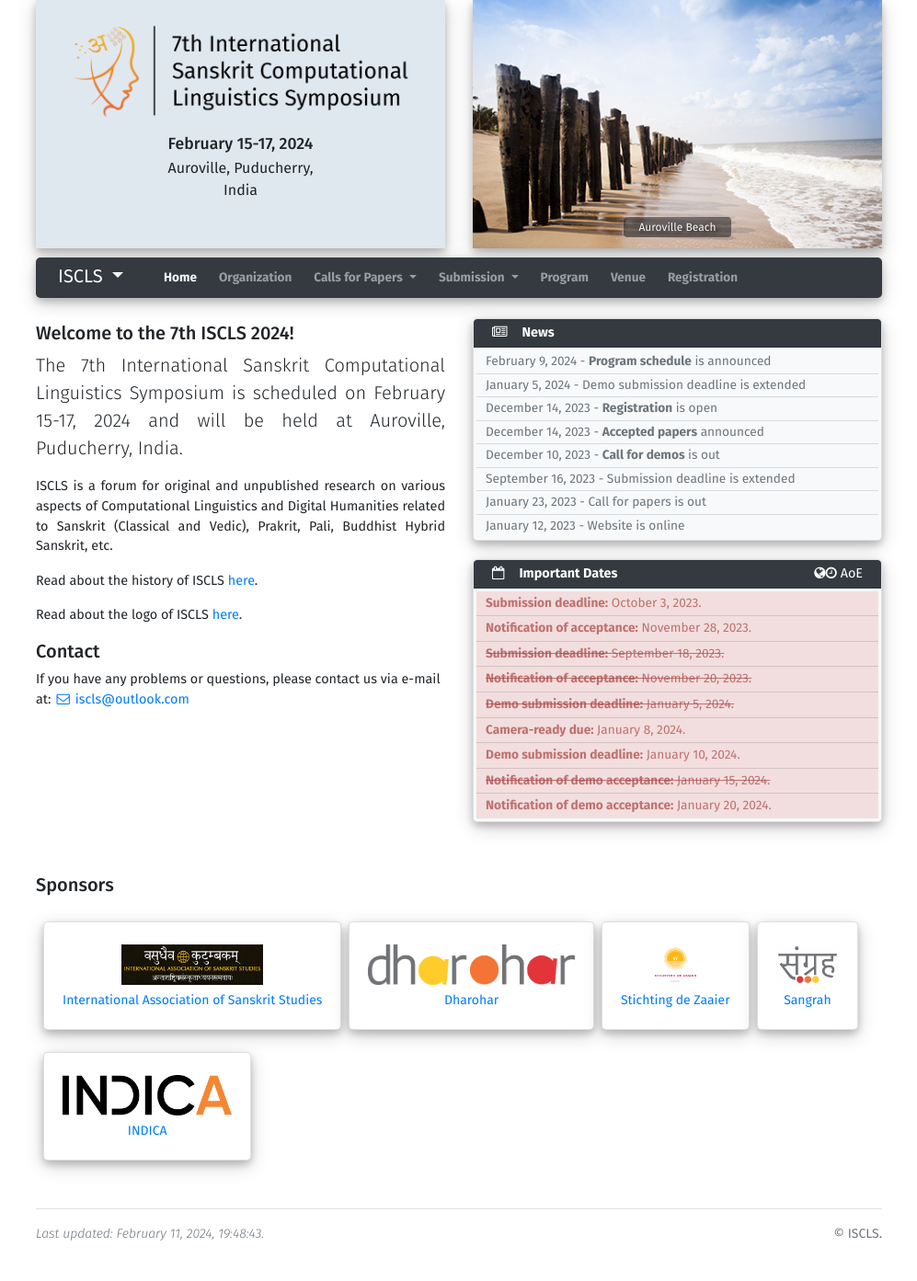
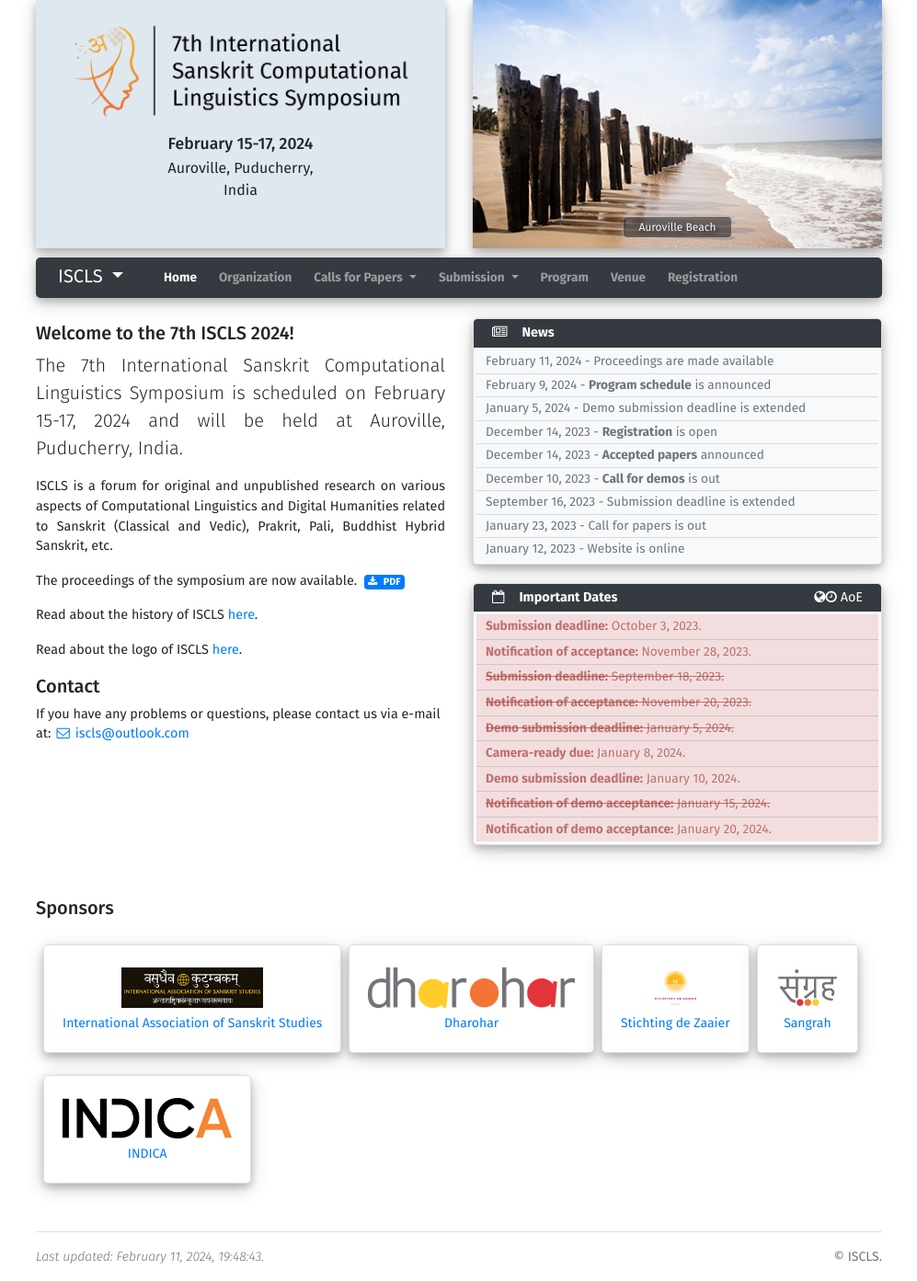
Before and after one commit to iscls/iscls-conference-template, a Jekyll site: the page built from index.md, in a window 1280 px wide. Shown: the whole page at 92% size, without its empty margins (141-1138 px from the left). Built offline with Jekyll 4.4.1, drawn with Linux system fonts in a browser that asks for light colours; before the commit the page ends 1368 px from its top, so only the background shows below that.

Commit message:
docs: update proceedings and individual paper links for iscls2024

```diff
--- a/_data/conference.yml
+++ b/_data/conference.yml
@@ -22,6 +22,8 @@ logo_path: ./assets/images/7th_iscls_logo_name.png
 # if show_logo is false, show_title: false has no effect
 show_logo: true
 show_title: false
+
+proceedings_path: ./assets/files/proceedings/2024.iscls.full.pdf
 
 slideshow:
   - id: 0
--- a/_data/news.yml
+++ b/_data/news.yml
@@ -1,5 +1,7 @@
 # - date: 2017-10-14
 #   text: Workshop has been successfully held
+- date: 2024-02-11
+  text: Proceedings are made available
 - date: 2024-02-09
   text: <strong><a href="./program.html">Program schedule</a></strong> is announced
 - date: 2024-01-05
--- a/index.md
+++ b/index.md
@@ -4,6 +4,16 @@ layout: home
 slide_id: 0
 ---
 
+{% if site.data.conference.proceedings_path %}
+The proceedings of the symposium are now available.
+<a href="{{site.data.conference.proceedings_path}}" target="_blank" rel="noopener noreferrer">
+    <span class="badge badge-primary mx-1">
+        <i class="fa fa-download mr-1"></i>
+        PDF
+    </span>
+</a>
+{% endif %}
+
 Read about the history of ISCLS [here](/history.html).
 
 Read about the logo of ISCLS [here](/logo.html).
```
Also changed, not shown: _data/program.yml (+30 -0 lines), 11 other files.
